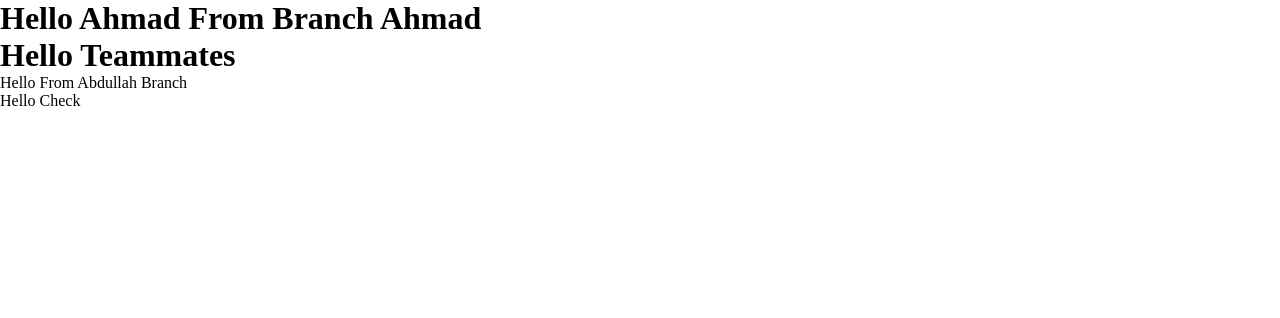
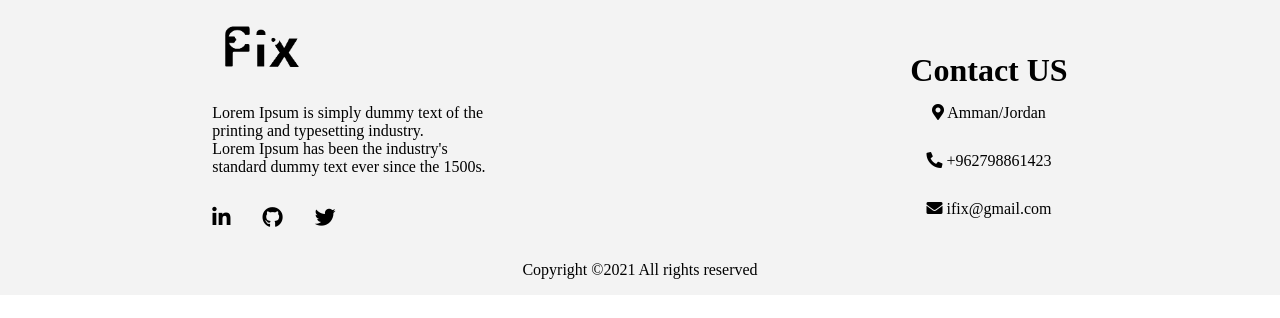
Before and after one commit to group-1-I-Fix/I-Fix, a React (Create React App) app: page / in a window 1280 px wide. Shown: the top 318 px of the page. Built offline with nearby package versions, Linux system fonts and the light colour scheme.

Commit message:
finished footer

```diff
--- a/public/index.html
+++ b/public/index.html
@@ -15,6 +15,7 @@
       user's mobile device or desktop. See https://developers.google.com/web/fundamentals/web-app-manifest/
     -->
     <link rel="manifest" href="%PUBLIC_URL%/manifest.json" />
+    <link rel="stylesheet" href="https://pro.fontawesome.com/releases/v5.10.0/css/all.css" integrity="sha384-AYmEC3Yw5cVb3ZcuHtOA93w35dYTsvhLPVnYs9eStHfGJvOvKxVfELGroGkvsg+p" crossorigin="anonymous"/>
     <!--
       Notice the use of %PUBLIC_URL% in the tags above.
       It will be replaced with the URL of the `public` folder during the build.
--- a/src/App.js
+++ b/src/App.js
@@ -1,12 +1,10 @@
 import "./App.css";
+import Footer from "./components/Footer/Footer";
 
 function App() {
   return (
     <div className="App">
-      <h1>Hello Ahmad From Branch Ahmad</h1>
-      <h1>Hello Teammates</h1>
-      <p>Hello From Abdullah Branch</p>
-      <p>Hello Check</p>
+      <Footer />
     </div>
   );
 }
--- /dev/null
+++ b/src/components/Footer/Footer.css
@@ -0,0 +1,57 @@
+footer{
+    background-color: #f3f3f3;
+}
+.footer-container{
+    display: flex;
+    justify-content: space-around;
+    align-items: center;
+}
+.footer-container img{
+    width: 100px;
+}
+.footerIcons{
+    margin: 2rem 0;
+}
+.footerIcons i{
+    font-size: 1.3rem;
+    color: black;
+    padding-right: 2rem;
+    transition: 0.5s;
+}
+.footerIcons a:hover i{
+    transform: scale(1.2);
+}
+.footer-contactUs{
+    display: flex;
+    justify-content: space-between;
+    flex-direction: column;
+    margin-top: 1.5rem;
+    text-align: center;
+}
+
+.footer-contact-info p{
+    line-height: 3;
+}
+.copyright{
+    text-align: center;
+    padding-bottom: 1rem;
+}
+@media screen and (max-width: 570px){
+    .footer-container{
+        font-size: 0.8rem;
+    }
+    .footerIcons i{
+        font-size: 1rem;
+        padding-right: 1rem;
+    }
+    .footer-container img{
+        width: 75px;
+    }
+    .logo-and-icons-container{
+        width: 30%;
+    }
+    .footer-contactUs{
+        align-self: flex-start;
+        margin-top: 3rem;
+    }
+}
--- /dev/null
+++ b/src/components/Footer/Footer.js
@@ -0,0 +1,36 @@
+import React from 'react'
+import "./Footer.css"
+
+function Footer() {
+    return (
+        <footer>
+            <div className='footer-container'>
+        <div className="logo-and-icons-container">
+          <img src="assets/i-FIX LOGO.png" alt='logo' />
+          <p className="footer-Paragraph">
+            Lorem Ipsum is simply dummy text of the
+            <br /> printing and typesetting industry.
+            <br />Lorem Ipsum has been the industry's
+            <br />standard dummy text ever since the 1500s.
+          </p>
+          <div className="footerIcons">
+                <a href="https://linkedin.com/"><i className="fab fa-linkedin-in"></i></a>
+                <a href="https://github.com/"><i class="fab fa-github"></i></a>
+                <a href="https://twitter.com/"><i className="fab fa-twitter"></i></a>
+          </div>
+        </div>
+        <div className="footer-contactUs">
+          <div className='footer-contact-info'>
+           <h1 className="contatUsTitle">Contact US</h1>
+            <p className="contatUsPara"><i class="fas fa-map-marker-alt"></i> Amman/Jordan</p>
+            <p className="contatUsPara"><i class="fas fa-phone-alt"></i> +962798861423</p>
+            <p className="contatUsPara"><i class="fas fa-envelope"></i> ifix@gmail.com</p>
+          </div>
+        </div>
+        </div>
+        <p className='copyright'>Copyright ©2021 All rights reserved</p>
+        </footer>
+    )
+}
+
+export default Footer
```
Also changed, not shown: public/assets/i-FIX LOGO.png (added).
